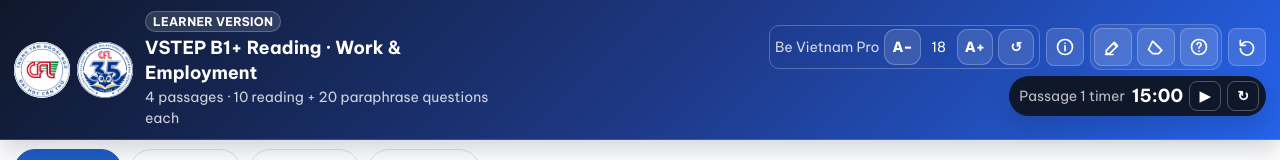
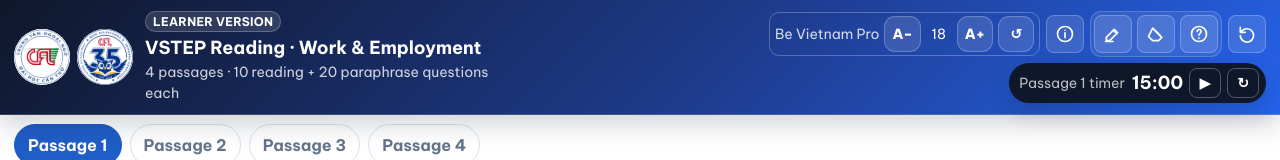
Before and after one commit to vanphongtrungtam1/ReadWoStu, a plain HTML site: page index.html in a window 1280 px wide. Shown: the top 160 px of the page. Drawn offline with Linux system fonts and the light colour scheme.

Commit message:
Update meta description and title in index.html

```diff
--- a/index.html
+++ b/index.html
@@ -3,8 +3,8 @@
 <head>
   <meta charset="UTF-8" />
   <meta name="viewport" content="width=device-width, initial-scale=1.0" />
-  <meta name="description" content="VSTEP B1+ Work & Employment reading practice with four passages, reading questions, and B2 paraphrase challenges." />
-  <title>VSTEP B1+ Reading - Work & Employment - Learner Version</title>
+  <meta name="description" content="VSTEP Work & Employment reading practice with four passages, reading questions, and B2 paraphrase challenges." />
+  <title>VSTEP Reading - Work & Employment - Learner Version</title>
   <link rel="stylesheet" href="style.css" />
 </head>
 <body data-mode="learner" class="four-passages">
@@ -16,7 +16,7 @@
       </div>
       <div class="brand-copy">
         <div class="version-badge">Learner Version</div>
-        <h1>VSTEP B1+ Reading · Work & Employment</h1>
+        <h1>VSTEP Reading · Work & Employment</h1>
         <p>4 passages · 10 reading + 20 paraphrase questions each</p>
       </div>
     </div>
```
